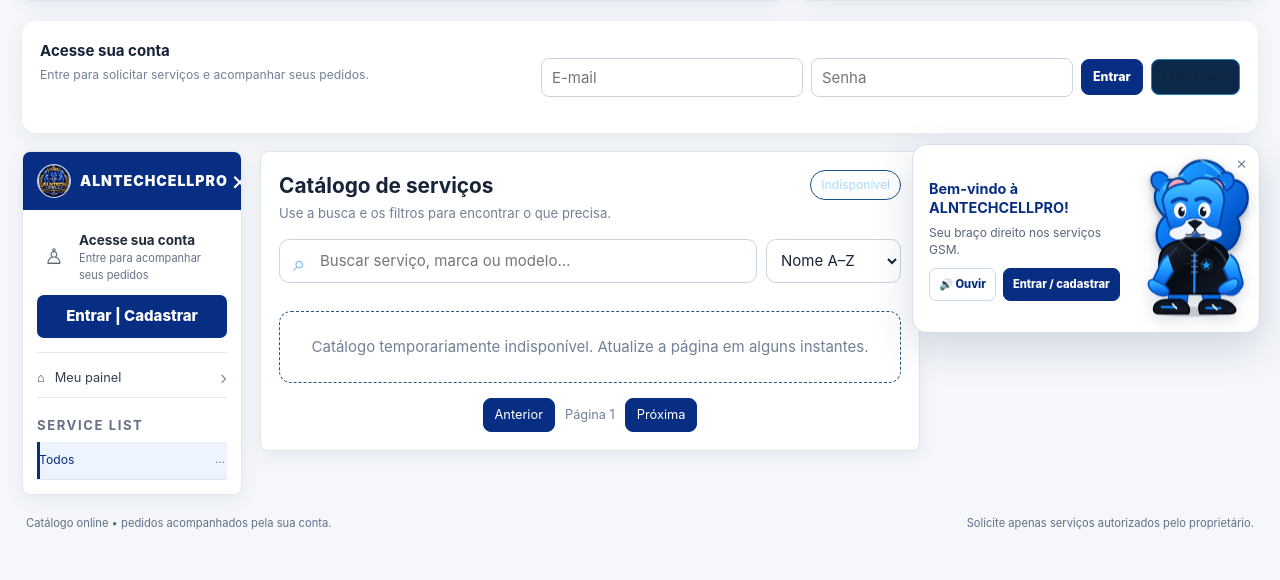
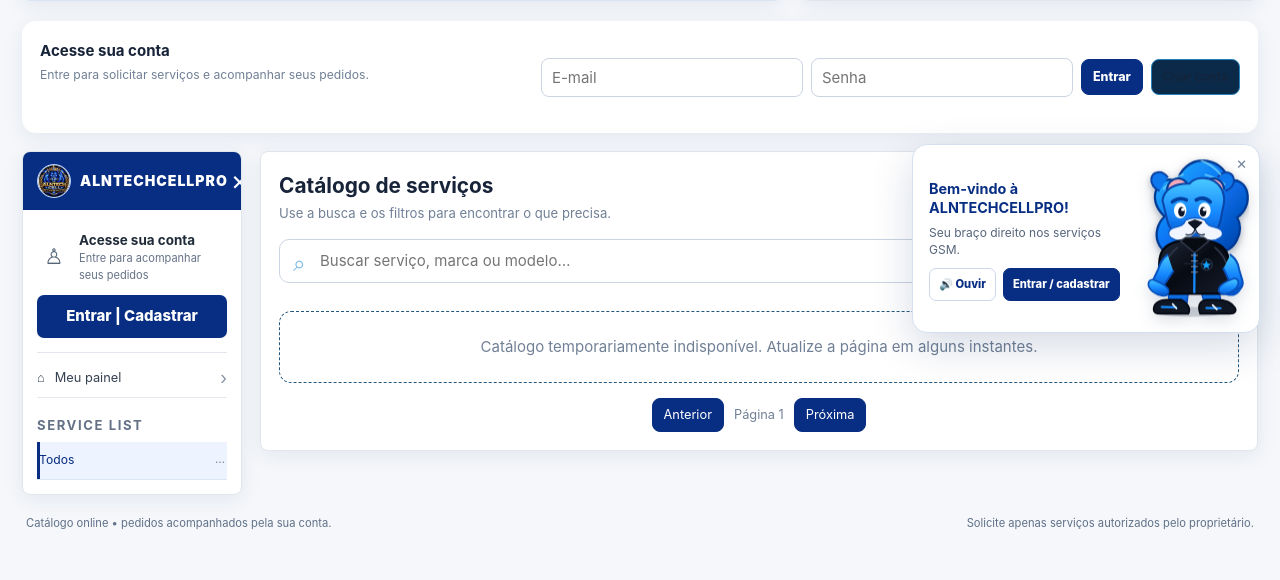
Before and after one commit to Mavincwb2022/alntechcell-gsm-site, a Flask app: page / in a window 1280 px wide. Shown: the part 449-1029 px from the top of the page. Run offline with Flask 3, Linux system fonts and the light colour scheme; some libraries are stand-ins or nearby versions.

Commit message:
Keep guest catalog grid balanced

```diff
--- a/templates/index.html
+++ b/templates/index.html
@@ -38,7 +38,7 @@
     .hero-copy{background:linear-gradient(140deg,#fff,#f3f7ff);border-color:#d9e4f4}
     .hero-copy p,.stat,.catalog-head p,.order-intro,.hint{color:#718096}
     .hero-art{overflow:hidden}.hero-art img{object-fit:cover}
-    .layout,.layout.guest-layout{grid-template-columns:220px minmax(0,1fr) 320px}
+    .layout{grid-template-columns:220px minmax(0,1fr) 320px}.layout.guest-layout{grid-template-columns:220px minmax(0,1fr)}
     .layout>.categories{background:#fff;color:#172338;border-color:#e1e6ed;box-shadow:0 5px 20px #193c7014}
     .cat-button{color:#344052;border-color:transparent}.cat-button:hover,.cat-button.active{background:#edf3ff;border-color:#dbe6f7;color:#082e83;box-shadow:inset 3px 0 #082e83}
     .panel-title,.drawer-section-title{color:#657286}
```
